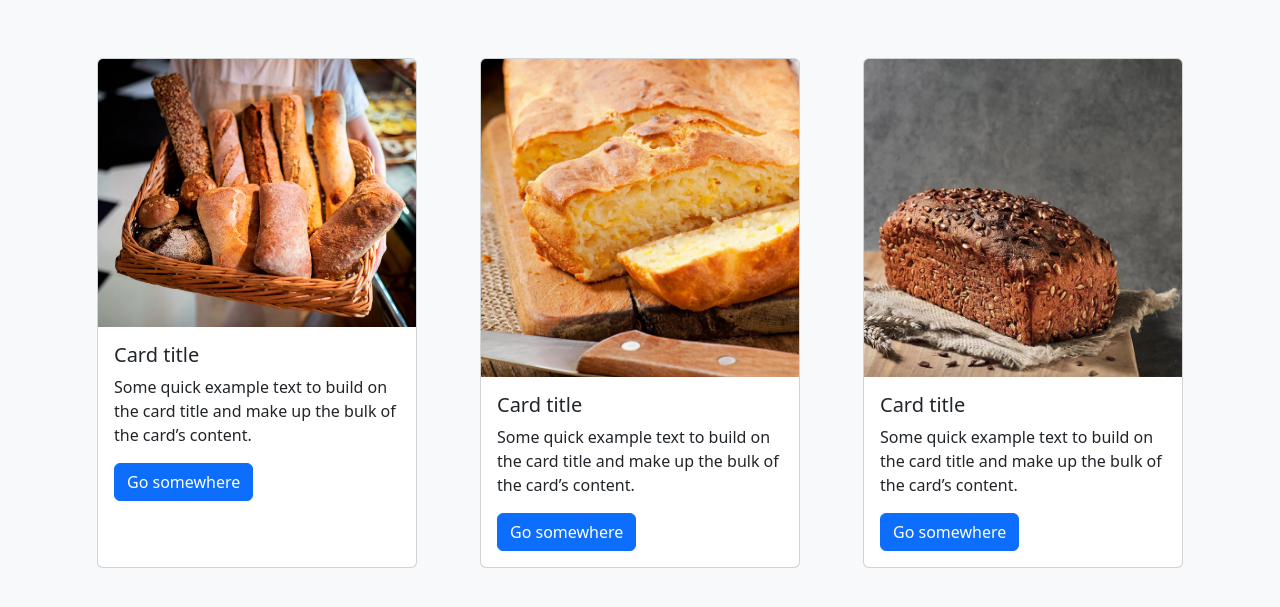
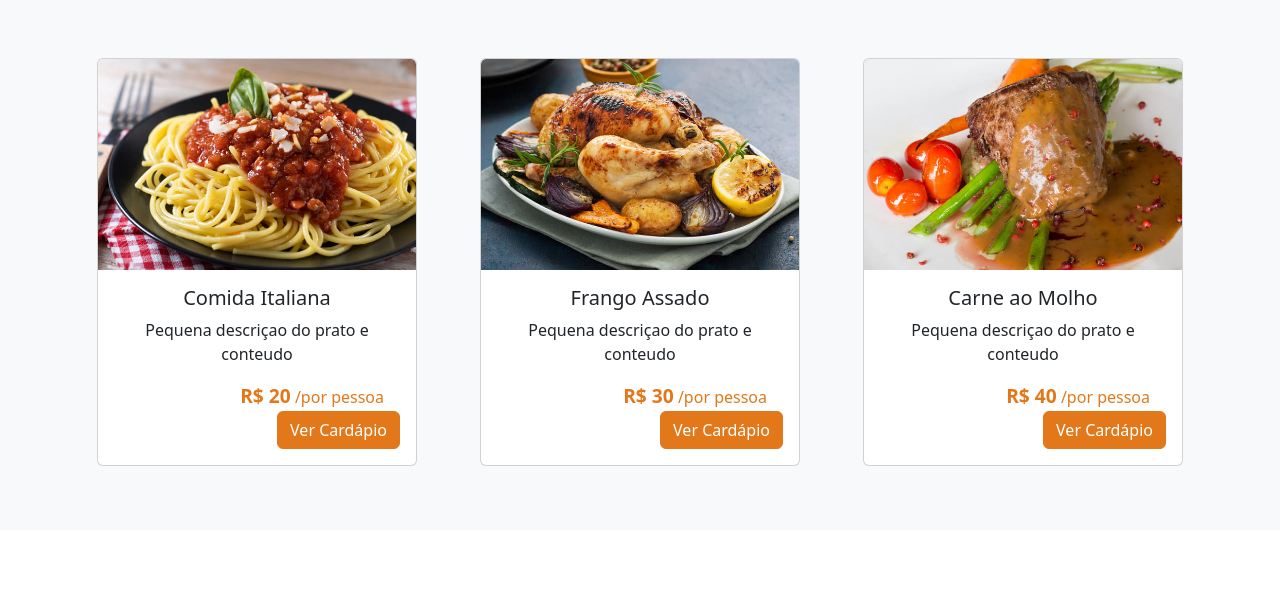
Before and after one commit to andersoncandid/cs50-final-project, a plain HTML site: page index.html in a window 1280 px wide. Shown: the part 533-1140 px from the top of the page. After the commit the page ends 1063 px from the top, so only its background shows below. Drawn offline with nearby package versions, Linux system fonts and the light colour scheme; a web font is replaced by a local one.

Commit message:
Editing cards and change imgs

```diff
--- a/css/custom.css
+++ b/css/custom.css
@@ -3,6 +3,22 @@
 /* Base */
 :root {
   --primary-custom-color: #e2781a;
+}
+
+.btn-custom {
+  --bs-btn-color: #fff;
+  --bs-btn-bg: #e2781a;
+  --bs-btn-border-color: #e2781a;
+  --bs-btn-hover-color: #fff;
+  --bs-btn-hover-bg: #cc6a16;
+  --bs-btn-hover-border-color: #cc6a16;
+  --bs-btn-focus-shadow-rgb: 226, 120, 26;
+  --bs-btn-active-color: #fff;
+  --bs-btn-active-bg: #b85e14;
+  --bs-btn-active-border-color: #b85e14;
+  --bs-btn-disabled-color: #fff;
+  --bs-btn-disabled-bg: #e2781a;
+  --bs-btn-disabled-border-color: #e2781a;
 }
 
 .handwriting-font {
@@ -70,41 +86,41 @@
 
 .card {
   width: 20rem;
+  overflow: hidden;
 }
 
-/* .menu-card { */
-/*   text-decoration: none; */
-/*   color: inherit; */
-/*   background: #fff; */
-/*   border: 1px solid #eee; */
-/*   border-radius: 8px; */
-/*   /* overflow: hidden; */ */
-/*   box-shadow: 0 1px 6px rgba(0, 0, 0, 0.04); */
-/*   min-width: 220px; */
-/*   max-width: 340px; */
-/*   position: relative; */
-/* } */
+.card-body {
+  text-align: right;
+}
 
-/* .card-img-wrapper { */
-/*   overflow: hidden; */
-/* } */
-/**/
-/* .card-img-wrapper img { */
-/*   width: 150px; */
-/*   height: auto; */
-/*   object-fit: cover; */
-/*   display: block; */
-/* } */
-/* .menu-img { */
-/*   width: 180px;  */
-/*   height: 180px; */
-  /* object-fit: cover; */
-  /* display: block; */
-  /* transition: transform 0.35s cubic-bezier(0.2, 0.8, 0.2, 1); */
-  /* transform-origin: center center; */
-  /* will-change: transform; */
-/* } */
+.card-title,
+.card-text {
+  text-align: center;
+}
 
-/* .menu-card:hover .menu-card-img { */
-/*   transform: scale(1.12); */
-/* } */
+.menu-img {
+  display: block;
+  width: 100%;
+  height: 100%;
+  object-fit: cover;
+  transform-origin: center center;
+  will-change: transform;
+  backface-visibility: hidden;
+  transition: transform 450ms cubic-bezier(0.22, 1, 0.36, 1);
+  transform: translateZ(0) scale(1);
+}
+
+.card:hover .menu-img {
+  transform: scale(1.08);
+}
+
+.price {
+  color: var(--primary-custom-color);
+  font-size: 1.2rem;
+  font-weight: 600;
+}
+
+.qtn {
+  color: var(--primary-custom-color);
+  padding-right: 1rem;
+}
--- a/css/custom_sketch.css
+++ /dev/null
@@ -1,125 +0,0 @@
-/* Base */
-:root {
-  --primary-color: #e2781a;
-  --secondary-color: #000000;
-}
-
-body {
-  font-family:
-    system-ui,
-    -apple-system,
-    BlinkMacSystemFont,
-    "Segoe UI",
-    Roboto,
-    sans-serif;
-  line-height: 1.5;
-  color: #222;
-}
-
-h1,
-h2,
-h3,
-h4 {
-  font-weight: 600;
-}
-
-p {
-  line-height: 1.6;
-}
-
-.container {
-  max-width: 1100px;
-  margin: 0 auto;
-  padding: 1rem;
-}
-
-a:link {
-  text-decoration: none;
-  color: inherit;
-}
-
-/* Hero */
-.hero {
-  position: relative;
-  min-height: 70vh;
-  width: 100%;
-  overflow: hidden;
-  margin: 0;
-  padding: 0;
-}
-
-.hero .hero-img {
-  position: absolute;
-  inset: 0;
-  width: 100%;
-  height: 100%;
-  object-fit: cover;
-  object-position: center;
-  display: block;
-}
-
-.hero .container {
-  position: relative; /* fica acima da imagem absoluta */
-  z-index: 1;
-  /* aqui a .container aplica max-width e padding só ao conteúdo, como você quer */
-}
-
-/* Menu */
-.l-menu {
-  display: flex;
-  flex-wrap: wrap;
-  gap: 1rem;
-  align-items: stretch;
-  justify-content: center;
-}
-
-/* Card (container) */
-.card {
-  display: flex;
-  flex-direction: column;
-  text-decoration: none;
-  color: inherit;
-  background: #fff;
-  border: 1px solid #eee;
-  border-radius: 8px;
-  overflow: hidden;
-  box-shadow: 0 1px 6px rgba(0, 0, 0, 0.04);
-  flex: 1 1 280px;
-  min-width: 220px;
-  max-width: 340px;
-  position: relative;
-}
-
-.card-img {
-  width: 100%;
-  height: 180px;
-  object-fit: cover;
-  display: block;
-  transition: transform 0.35s cubic-bezier(0.2, 0.8, 0.2, 1);
-  transform-origin: center center;
-  will-change: transform;
-}
-
-.card:hover .card-img {
-  transform: scale(1.12);
-}
-
-.card-text {
-  padding: 0.75rem 1rem;
-  display: flex;
-  flex-direction: column;
-  gap: 0.5rem;
-  flex: 1 0 auto;
-}
-
-/* Responsive */
-@media (max-width: 700px) {
-  .card {
-    flex: 1 1 100%;
-    max-width: none;
-  }
-  .card-img {
-    height: 160px;
-    transform: none;
-  }
-}
--- a/css/reset.css
+++ /dev/null
@@ -1,129 +0,0 @@
-/* http://meyerweb.com/eric/tools/css/reset/
-   v2.0 | 20110126
-   License: none (public domain)
-*/
-
-html,
-body,
-div,
-span,
-applet,
-object,
-iframe,
-h1,
-h2,
-h3,
-h4,
-h5,
-h6,
-p,
-blockquote,
-pre,
-a,
-abbr,
-acronym,
-address,
-big,
-cite,
-code,
-del,
-dfn,
-em,
-img,
-ins,
-kbd,
-q,
-s,
-samp,
-small,
-strike,
-strong,
-sub,
-sup,
-tt,
-var,
-b,
-u,
-i,
-center,
-dl,
-dt,
-dd,
-ol,
-ul,
-li,
-fieldset,
-form,
-label,
-legend,
-table,
-caption,
-tbody,
-tfoot,
-thead,
-tr,
-th,
-td,
-article,
-aside,
-canvas,
-details,
-embed,
-figure,
-figcaption,
-footer,
-header,
-hgroup,
-menu,
-nav,
-output,
-ruby,
-section,
-summary,
-time,
-mark,
-audio,
-video {
-  margin: 0;
-  padding: 0;
-  border: 0;
-  font-size: 100%;
-  font: inherit;
-  vertical-align: baseline;
-}
-/* HTML5 display-role reset for older browsers */
-article,
-aside,
-details,
-figcaption,
-figure,
-footer,
-header,
-hgroup,
-menu,
-nav,
-section {
-  display: block;
-}
-body {
-  line-height: 1;
-}
-ol,
-ul {
-  list-style: none;
-}
-blockquote,
-q {
-  quotes: none;
-}
-blockquote:before,
-blockquote:after,
-q:before,
-q:after {
-  content: "";
-  content: none;
-}
-table {
-  border-collapse: collapse;
-  border-spacing: 0;
-}
--- a/index.html
+++ b/index.html
@@ -26,6 +26,7 @@
     <!-- Custom script -->
     <script defer src="js/custom.js"></script>
   </head>
+
   <body>
     <!-- Header Section -->
     <header class="header">
@@ -106,38 +107,65 @@
           class="d-flex flex-wrap justify-content-center justify-content-md-evenly gap-5"
         >
           <div class="card">
-            <img src="img/img1.jpg" class="card-img-top" alt="..." />
+            <a href="/menus/comida-italiana/">
+              <img
+                src="img/spaghetti.jpg"
+                class="menu-img card-img-top"
+                alt="Spaghetti"
+              />
+            </a>
             <div class="card-body">
-              <h5 class="card-title">Card title</h5>
-              <p class="card-text">
-                Some quick example text to build on the card title and make up
-                the bulk of the card’s content.
-              </p>
-              <a href="#" class="btn btn-primary">Go somewhere</a>
+              <h5 class="card-title">Comida Italiana</h5>
+              <p class="card-text">Pequena descriçao do prato e conteudo</p>
+              <div class="card-action">
+                <span class="price">R$ 20</span>
+                <span class="qtn">/por pessoa</span>
+                <a href="/menus/comida-italiana/" class="btn btn-custom"
+                  >Ver Cardápio</a
+                >
+              </div>
             </div>
           </div>
 
           <div class="card">
-            <img src="img/img2.jpg" class="card-img-top" alt="..." />
+            <a href="/menus/frango-assado/">
+              <img
+                src="img/baked-chicken.jpg"
+                class="menu-img card-img-top"
+                alt="Frango Assado"
+              />
+            </a>
             <div class="card-body">
-              <h5 class="card-title">Card title</h5>
-              <p class="card-text">
-                Some quick example text to build on the card title and make up
-                the bulk of the card’s content.
-              </p>
-              <a href="#" class="btn btn-primary">Go somewhere</a>
+              <h5 class="card-title">Frango Assado</h5>
+              <p class="card-text">Pequena descriçao do prato e conteudo</p>
+              <div class="card-action">
+                <span class="price">R$ 30</span>
+                <span class="qtn">/por pessoa</span>
+                <a href="/menus/frango-assado/" class="btn btn-custom"
+                  >Ver Cardápio</a
+                >
+              </div>
             </div>
           </div>
 
           <div class="card">
-            <img src="img/img3.jpg" class="card-img-top" alt="..." />
+            <a href="/menus/carne-ao-molho/">
+              <img
+                src="img/grilled-beef.jpg"
+                class="menu-img card-img-top"
+                alt="Carne Grelhada"
+              />
+            </a>
             <div class="card-body">
-              <h5 class="card-title">Card title</h5>
-              <p class="card-text">
-                Some quick example text to build on the card title and make up
-                the bulk of the card’s content.
-              </p>
-              <a href="#" class="btn btn-primary">Go somewhere</a>
+              <h5 class="card-title">Carne ao Molho</h5>
+              <p class="card-text">Pequena descriçao do prato e conteudo</p>
+              <div class="card-action">
+                <span class="price">R$ 40</span>
+                <span class="qtn">/por pessoa</span>
+                <a href="/menus/carne-ao-molho/" class="btn btn-custom"
+                  >Ver Cardápio</a
+                >
+              </div>
             </div>
           </div>
         </div>
```
Also changed, not shown: img/baked-chicken.jpg (added), img/grilled-beef.jpg (added), img/img1.jpg (deleted), img/img2.jpg (deleted), img/img3.jpg (deleted), img/spaghetti.jpg (added).
